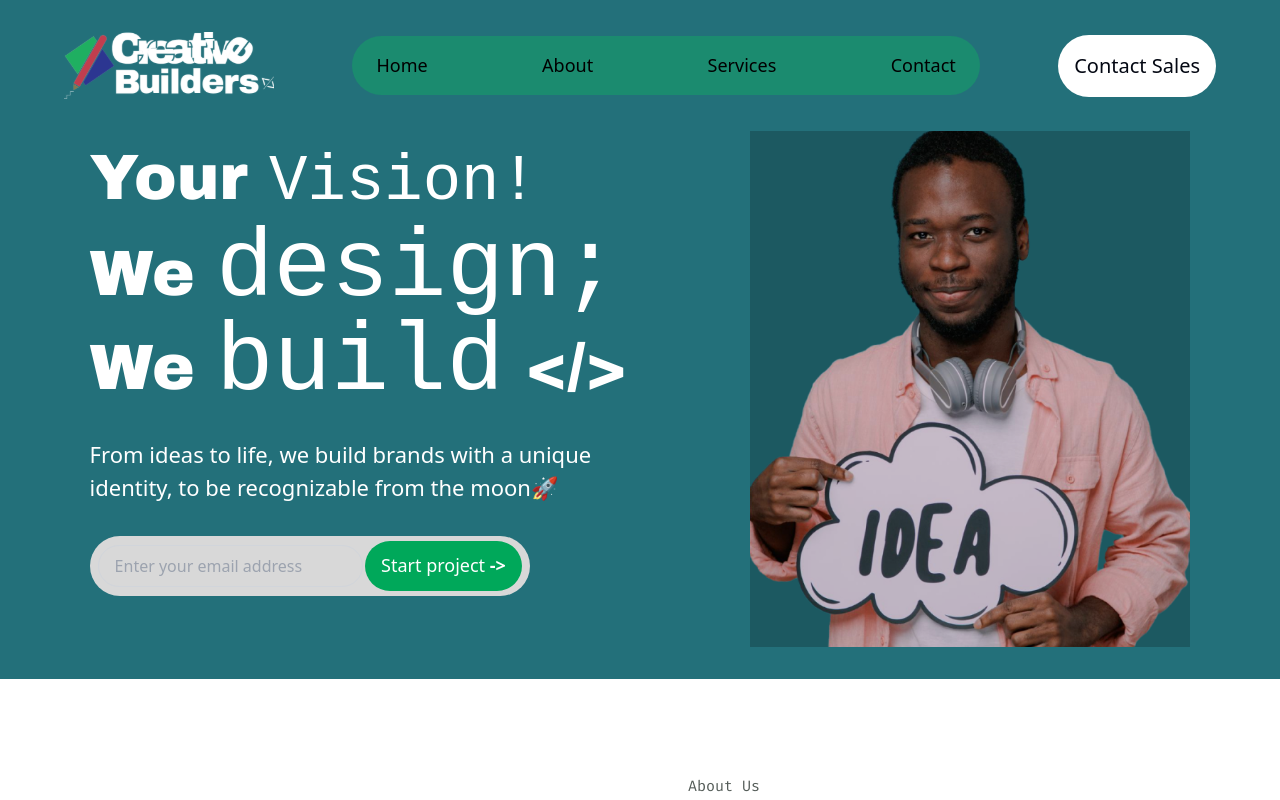
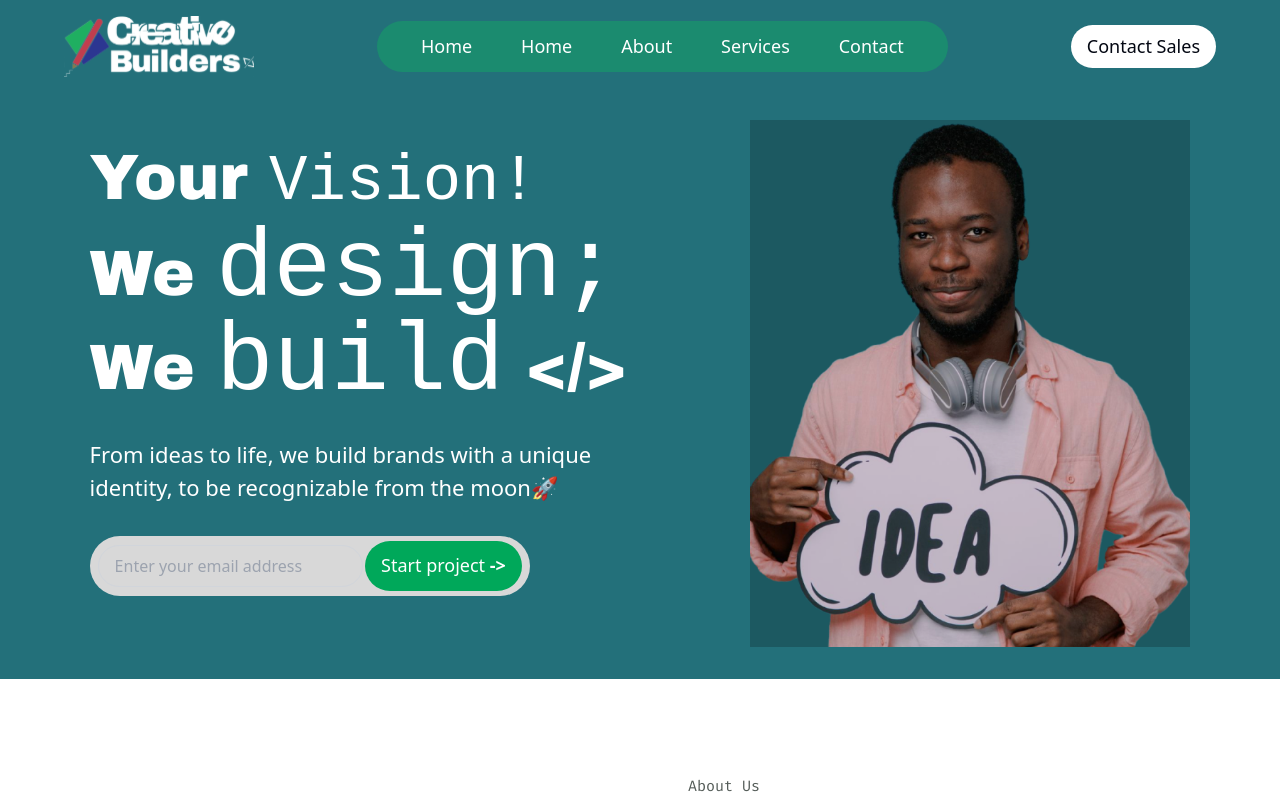
Before and after one commit to afolawebsolutions/creative-builders, a Next.js app: page / in a window 1280 px wide. Shown: the top 800 px of the page. Built offline with nearby package versions, Linux system fonts and the light colour scheme; a web font is replaced by a local one.

Commit message:
Add id's

```diff
--- a/components/AboutSection.tsx
+++ b/components/AboutSection.tsx
@@ -13,7 +13,7 @@ const firaCode = Fira_Code({
 
 export default function AboutSection() {
   return (
-    <section className="container mx-auto px-6 py-16 md:py-18 lg:py-24 flex flex-col md:flex-row items-center md:px-[5%]">
+    <section id='aboutme' className="container mx-auto px-6 py-16 md:py-18 lg:py-24 flex flex-col md:flex-row items-center md:px-[5%]">
       <div className="md:w-1/2 mb-8 md:mb-0">
         <Image
           src="/Assets/image 3.png"
--- a/components/Footer.tsx
+++ b/components/Footer.tsx
@@ -2,7 +2,7 @@
 
 export default function Footer() {
   return (
-    <footer className="bg-[#143939] text-white p-8">
+    <footer id="footer" className="bg-[#143939] text-white p-8 h-[1000px]">
       <div className="container mx-auto flex flex-col md:flex-row justify-between items-center">
         <p className="mb-4 md:mb-0">&copy; {new Date().getFullYear()} Doodle Digital. All rights reserved.</p>
         <div className="flex space-x-4">
--- a/components/HeroSection.tsx
+++ b/components/HeroSection.tsx
@@ -4,7 +4,7 @@ import Image from "next/image";
 
 export default function HeroSection() {
   return (
-    <section className="bg-[#23707A] text-white flex flex-col-reverse md:flex-row items-center md:justify-around pt-[120px] md:px-[7%] px-5">
+    <section id="hero" className="bg-[#23707A] text-white flex flex-col-reverse md:flex-row items-center md:justify-around pt-[120px] md:px-[7%] px-5">
       <div className="md:w-1/2 sm:text-center pb-11">
       <div className="flex flex-col gap-[22px] lg:gap-[50px] mb-8 md:items-start items-center">
         <h2 className="text-3xl lg:text-[4rem]  font-archivo">
--- a/components/Navbar.tsx
+++ b/components/Navbar.tsx
@@ -7,6 +7,7 @@ import Image from "next/image";
 export default function Navbar() {
   const [isMenuOpen, setIsMenuOpen] = useState(false);
   const [navbarBackground, setNavbarBackground] = useState("#23707A"); // default color
+  const [BarBackground, setBarBackground] = useState("#11ae6070");
   const [logoSrc, setLogoSrc] = useState("/Assets/Asset 10 2.svg"); // default logo
   const navbarRef = useRef<HTMLDivElement>(null);
 
@@ -15,22 +16,26 @@ export default function Navbar() {
     const scrollPosition = window.scrollY;
 
     // Detecting different sections (change based on your sections' heights)
-    if (scrollPosition < 300) {
+    if (scrollPosition < 650) {
       // Section 1
       setNavbarBackground("#23707A");
+      setBarBackground("#11ae6070")
       setLogoSrc("/Assets/Asset 10 2.svg");
-    } else if (scrollPosition >= 300 && scrollPosition < 600) {
+    } else if (scrollPosition >= 650 && scrollPosition < 1100) {
       // Section 2
-      setNavbarBackground("#FF5733");
-      setLogoSrc("/Assets/logo2.svg");
-    } else if (scrollPosition >= 600 && scrollPosition < 900) {
+      setNavbarBackground("#7EACB5");
+      setBarBackground("#7EACB5")
+      setLogoSrc("/Assets/Asset 9 1.svg");
+    } else if (scrollPosition >= 1100 && scrollPosition < 2300) {
       // Section 3
-      setNavbarBackground("#C70039");
-      setLogoSrc("/Assets/logo3.svg");
+      setNavbarBackground("#7EACB5");
+      setBarBackground("#7EACB5")
+      setLogoSrc("/Assets/Asset 9 1.svg");
     } else {
       // Section 4 or other sections
-      setNavbarBackground("#900C3F");
-      setLogoSrc("/Assets/logo4.svg");
+      setNavbarBackground("#23707A");
+      setBarBackground("#11ae6070")
+      setLogoSrc("/Assets/Asset 10 2.svg");
     }
   };
 
@@ -44,15 +49,20 @@ export default function Navbar() {
   return (
     <nav
       ref={navbarRef}
-      className="fixed w-full top-0 left-0 z-50 transition-colors duration-500"
+      className="fixed w-full text-white z-50 transition-colors duration-500 "
       style={{ backgroundColor: navbarBackground }}
     >
-      <div className=" mx-auto flex md:justify-around justify-between items-center p-8 md:px-[5%]">
+      <div className=" mx-auto flex md:justify-around justify-between items-center p-2 md:p-4 md:px-[5%]">
         {/* Logo */}
-        <Image src={logoSrc} alt="Logo" width={210} height={100} />
+        <Image src={logoSrc} alt="Logo" width={190} height={80} />
 
         <div className="hidden md:flex items-center justify-center flex-grow ">
-          <div className="bg-[#11ae6070] rounded-full px-6 py-4 flex items-center justify-between lg:w-[80%] md:w-fit space-x-2">
+          <div className="bg-[#11ae6070] rounded-full px-6 py-3 flex items-center justify-around lg:w-[70%] md:w-fit space-x-2"
+          style={{ backgroundColor: BarBackground }}
+          >
+            <a href="#section1" className="hover:underline text-[18px]">
+              Home
+            </a>
             <a href="#section1" className="hover:underline text-[18px]">
               Home
             </a>
@@ -68,7 +78,7 @@ export default function Navbar() {
           </div>
         </div>
 
-        <button className="bg-white text-gray-950 text-[20px] px-4 py-4 rounded-full hidden md:block">
+        <button className="bg-white text-gray-950 text-[18px] px-4 py-2 rounded-full hidden md:block">
           Contact Sales
         </button>
         <button className="md:hidden" onClick={() => setIsMenuOpen(!isMenuOpen)}>
@@ -91,7 +101,7 @@ export default function Navbar() {
             Contact
           </a>
           <button className="bg-white text-[#1b4d4d] px-4 py-2 rounded-full mt-4 w-full">
-            Sign Up
+          Contact Sales
           </button>
         </div>
       )}
--- a/components/ServicesSection.tsx
+++ b/components/ServicesSection.tsx
@@ -15,7 +15,7 @@ const archivo = Archivo({
 
 export default function ServicesSection() {
   return (
-    <section className="bg-white p-8 md:p-16 lg:px-[10%] lg:mb-12">
+    <section id='service' className="bg-white p-8 md:p-16 lg:px-[10%] lg:mb-12">
       <h2 className={`${archivo.className} text-3xl md:text-5xl font-extrabold mb-4 text-center text-[#545c58]`}>Our Services</h2>
       <p className={`${firaCode.className} text-center mb-12 text-[#000000] text-xl`}>
         Your all-in-one powerhouse to launch and scale simple and extensive projects.
--- a/components/WorksSection.tsx
+++ b/components/WorksSection.tsx
@@ -56,7 +56,7 @@ export default function WorksSection() {
   };
 
   return (
-    <section className="bg-[#23707A] text-white p-8 lg:p-16">
+    <section id='works' className="bg-[#23707A] text-white p-8 lg:p-16">
       <div className="mb-12 text-center flex flex-col gap-3">
         <h2 className="text-3xl md:text-4xl font-bold">
           Our <span className="text-green-500">Work </span>Speaks for Itself!
```
